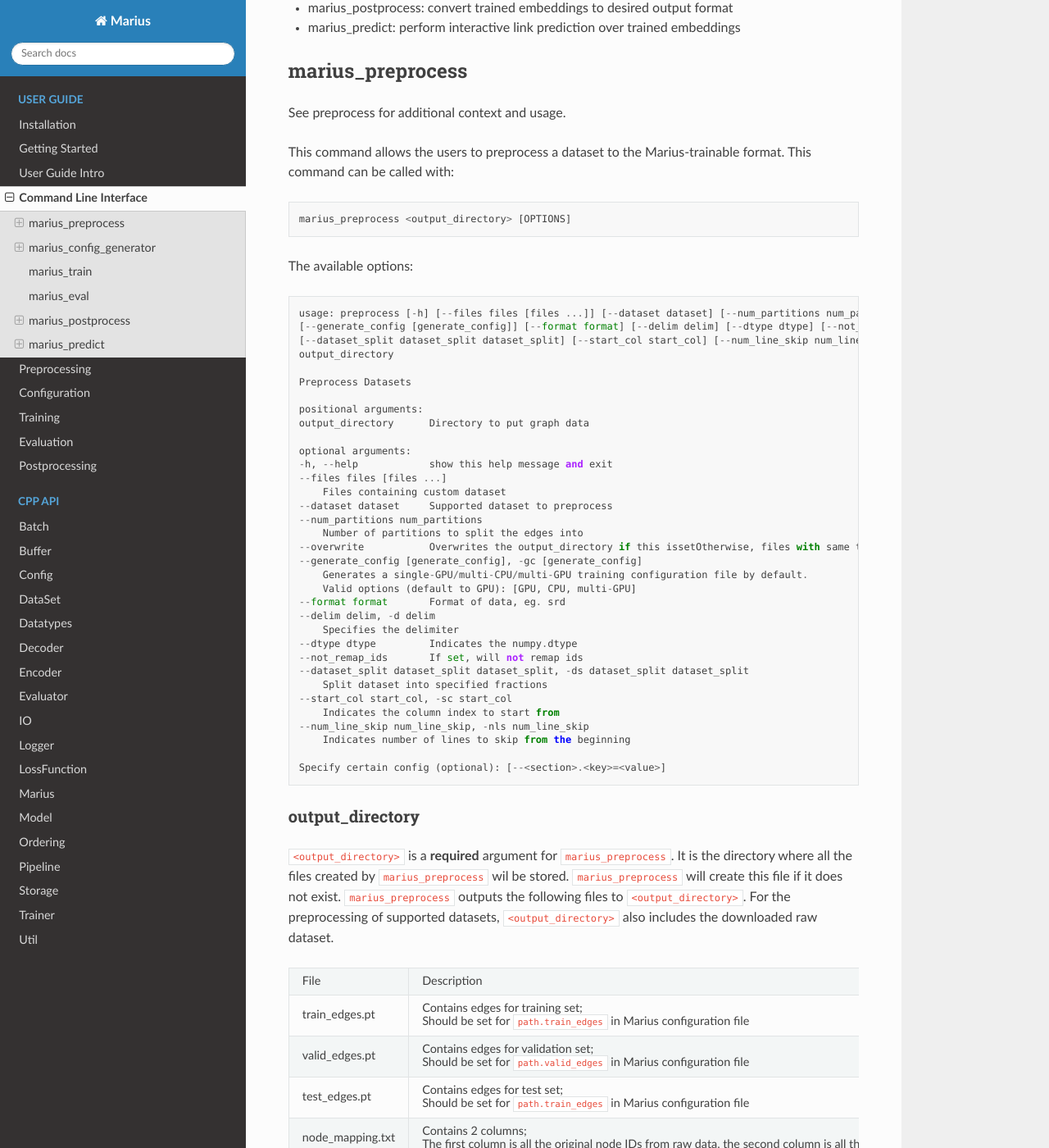
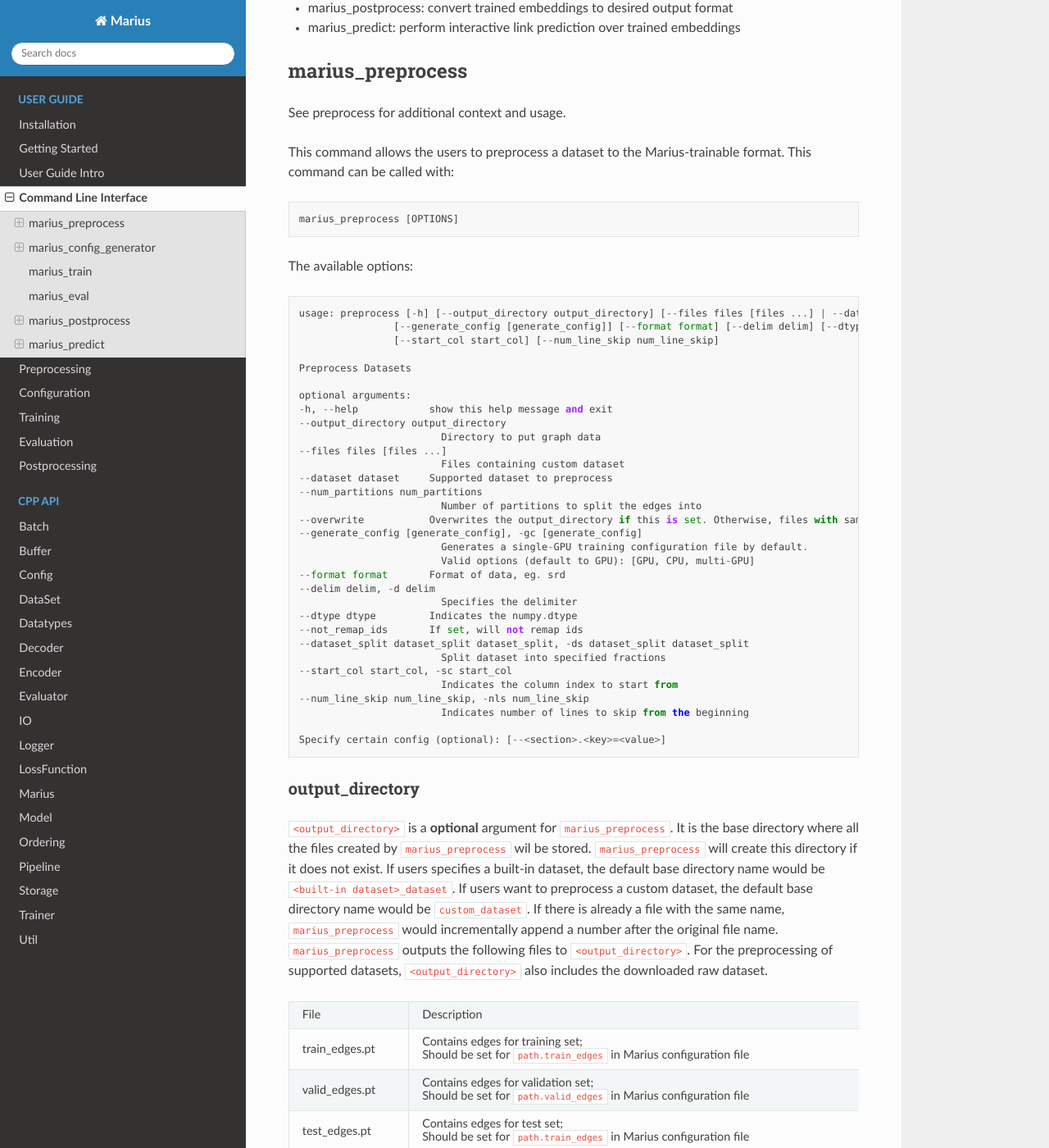
Before and after one commit to marius-team/marius, a Sphinx documentation site: the page built from docs/user_guide/command_line_interface.rst, in a window 1280 px wide and 1400 px high, scrolled down 282 px. Shown: the whole window at 82% size. Built offline with Sphinx 7.4.7 and the Read the Docs theme 2.0.0, drawn with Linux system fonts in a browser that asks for light colours; some of the changed text lies outside the part shown.

Commit message:
doc updates

```diff
--- a/docs/user_guide/command_line_interface.rst
+++ b/docs/user_guide/command_line_interface.rst
@@ -25,52 +25,54 @@ This command can be called with:
 
 ::
 
- marius_preprocess <output_directory> [OPTIONS]
+ marius_preprocess [OPTIONS]
 
 The available options:
 
 ::
 
- usage: preprocess [-h] [--files files [files ...]] [--dataset dataset] [--num_partitions num_partitions] [--overwrite]
- [--generate_config [generate_config]] [--format format] [--delim delim] [--dtype dtype] [--not_remap_ids]
- [--dataset_split dataset_split dataset_split] [--start_col start_col] [--num_line_skip num_line_skip]
- output_directory
+    usage: preprocess [-h] [--output_directory output_directory] [--files files [files ...] | --dataset dataset] [--num_partitions num_partitions] [--overwrite]
+                    [--generate_config [generate_config]] [--format format] [--delim delim] [--dtype dtype] [--not_remap_ids] [--dataset_split dataset_split dataset_split]
+                    [--start_col start_col] [--num_line_skip num_line_skip]
 
- Preprocess Datasets
+    Preprocess Datasets
 
- positional arguments:
- output_directory      Directory to put graph data
+    optional arguments:
+    -h, --help            show this help message and exit
+    --output_directory output_directory
+                            Directory to put graph data
+    --files files [files ...]
+                            Files containing custom dataset
+    --dataset dataset     Supported dataset to preprocess
+    --num_partitions num_partitions
+                            Number of partitions to split the edges into
+    --overwrite           Overwrites the output_directory if this is set. Otherwise, files with same the names will be treated as the data for current dataset.
+    --generate_config [generate_config], -gc [generate_config]
+                            Generates a single-GPU training configuration file by default.
+                            Valid options (default to GPU): [GPU, CPU, multi-GPU]
+    --format format       Format of data, eg. srd
+    --delim delim, -d delim
+                            Specifies the delimiter
+    --dtype dtype         Indicates the numpy.dtype
+    --not_remap_ids       If set, will not remap ids
+    --dataset_split dataset_split dataset_split, -ds dataset_split dataset_split
+                            Split dataset into specified fractions
+    --start_col start_col, -sc start_col
+                            Indicates the column index to start from
+    --num_line_skip num_line_skip, -nls num_line_skip
+                            Indicates number of lines to skip from the beginning
 
- optional arguments:
- -h, --help            show this help message and exit
- --files files [files ...]
-     Files containing custom dataset
- --dataset dataset     Supported dataset to preprocess
- --num_partitions num_partitions
-     Number of partitions to split the edges into
- --overwrite           Overwrites the output_directory if this issetOtherwise, files with same the names will be treated as the data for current dataset.
- --generate_config [generate_config], -gc [generate_config]
-     Generates a single-GPU/multi-CPU/multi-GPU training configuration file by default.
-     Valid options (default to GPU): [GPU, CPU, multi-GPU]
- --format format       Format of data, eg. srd
- --delim delim, -d delim
-     Specifies the delimiter
- --dtype dtype         Indicates the numpy.dtype
- --not_remap_ids       If set, will not remap ids
- --dataset_split dataset_split dataset_split, -ds dataset_split dataset_split
-     Split dataset into specified fractions
- --start_col start_col, -sc start_col
-     Indicates the column index to start from
- --num_line_skip num_line_skip, -nls num_line_skip
-     Indicates number of lines to skip from the beginning
-
- Specify certain config (optional): [--<section>.<key>=<value>]
+    Specify certain config (optional): [--<section>.<key>=<value>]
 
 output_directory
 ++++++++++++++++
-``<output_directory>`` is a **required** argument for ``marius_preprocess``.
-It is the directory where all the files created by ``marius_preprocess`` wil be stored.
-``marius_preprocess`` will create this file if it does not exist.
+``<output_directory>`` is a **optional** argument for ``marius_preprocess``.
+It is the base directory where all the files created by ``marius_preprocess`` wil be stored.
+``marius_preprocess`` will create this directory if it does not exist. If users specifies a
+built-in dataset, the default base directory name would be ``<built-in dataset>_dataset``.
+If users want to preprocess a custom dataset, the default base directory name would
+be ``custom_dataset``. If there is already a file with the same name, ``marius_preprocess``
+would incrementally append a number after the original file name.
 ``marius_preprocess`` outputs the following files to ``<output_directory>``.
 For the preprocessing of supported datasets, ``<output_directory>`` also includes
 the downloaded raw dataset.
@@ -116,7 +118,7 @@ For example, the following command preprocesses the custom dataset composed of `
 
 ::
 
- marius_preprocess output_dir --files custom_train.csv custom_valid.csv custom_test.csv
+    marius_preprocess --output_directory output_dir --files custom_train.csv custom_valid.csv custom_test.csv
 
 \-\-dataset <dataset>
 +++++++++++++++++++++
@@ -156,7 +158,7 @@ configuration file generated for dataset WordNet18 (``wn18_cpu.ini``).
 
 ::
 
- marius_preprocess ./output_dir --dataset wn18 --generate_config CPU
+    marius_preprocess --output_directory ./output_dir --dataset wn18 --generate_config CPU
 
 \-\-<section>.<key>=<value>
 +++++++++++++++++++++++++++
@@ -168,7 +170,7 @@ in the Marius configuration file generated for custom dataset composed of ``cust
 
 ::
 
- marius_preprocess ./output_dir --files custom_dataset.csv --generate_config --model.embedding_sze=256 --training.num_epochs=100
+    marius_preprocess --output_directory ./output_dir --files custom_dataset.csv --generate_config --model.embedding_sze=256 --training.num_epochs=100
 
 \-\-format <format>
 +++++++++++++++++++
@@ -182,7 +184,7 @@ storing edges in the sequence of source node, relation and destination node.
 
 ::
 
- marius_preprocess ./output_dir --files custom_dataset.csv --format src
+    marius_preprocess --output_directory ./output_dir --files custom_dataset.csv --format src
 
 \-\-delim <delim>, \-d <delim>
 +++++++++++++++++++++++++++++
@@ -224,7 +226,7 @@ validation, and test sets with a corresponding proportion of 0.99, 0.05, and 0.0
 
 ::
 
- marius_preprocess ./output_dir --files custom_dataset.csv --dataset_split 0.05 0.05
+    marius_preprocess --output_directory ./output_dir --files custom_dataset.csv --dataset_split 0.05 0.05
 
 \-\-start_col <start_col>
 +++++++++++++++++++++++++
--- a/docs/user_guide/getting_started.rst
+++ b/docs/user_guide/getting_started.rst
@@ -47,7 +47,7 @@ __kobenhavn_NN_1    _instance_hypernym  __national_capital_NN_1
 
 Training embeddings on such a graph requires three steps:
 
-#. Preprocess the dataset ``marius_preprocess output_dir/ --files custom_dataset.csv``
+#. Preprocess the dataset ``marius_preprocess --output_directory output_dir/ --files custom_dataset.csv``
 
     ``output_dir`` defines the directory to save all the preprocessed data.
     The option ``--files`` can be used to pass the files containing the custom dataset.
```
Also changed, not shown: docs/user_guide/preprocess.rst (+15 -11 lines), 1 other file.
